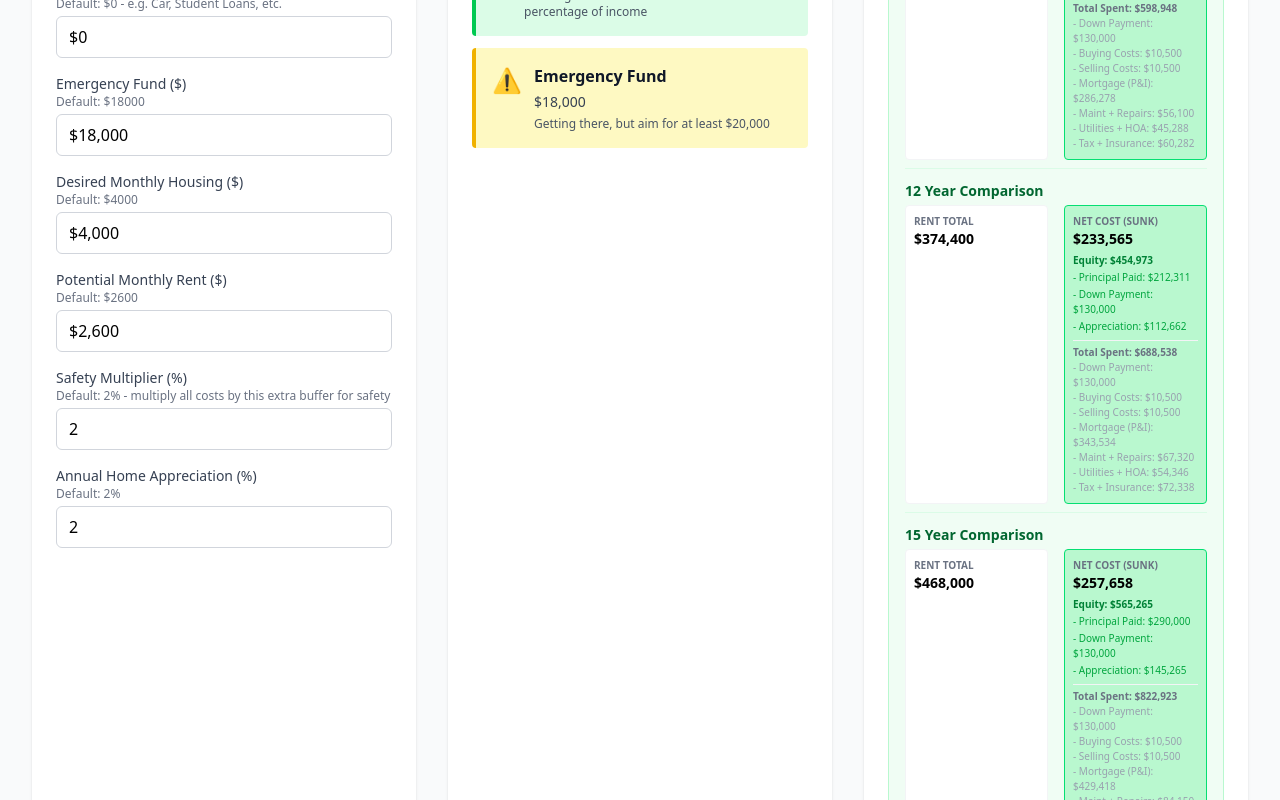
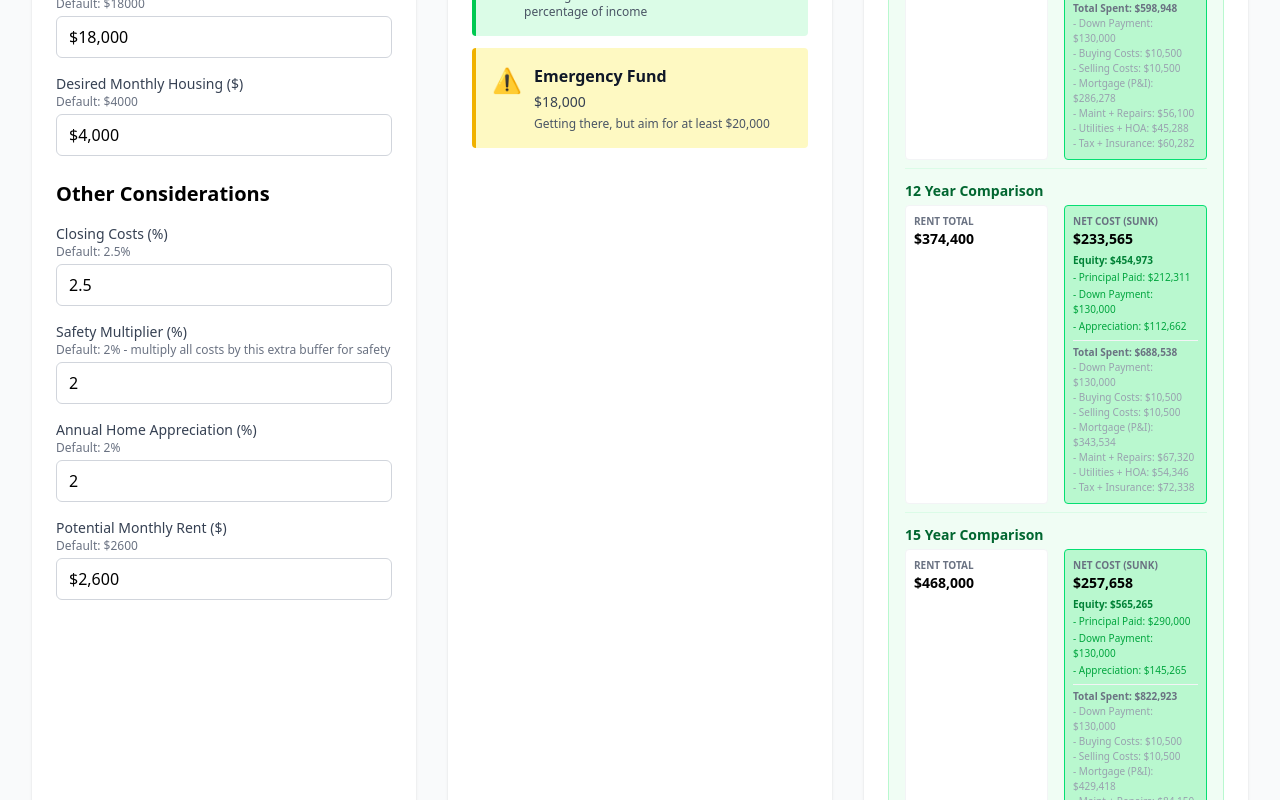
Before and after one commit to emurdock1101/home-buying-calculator, a React (Vite) app: page / in a window 1280 px wide. Shown: the part 1424-2224 px from the top of the page. Built offline with nearby package versions, Linux system fonts and the light colour scheme.

Commit message:
Other Considerations

```diff
--- a/src/App.tsx
+++ b/src/App.tsx
@@ -1,7 +1,12 @@
 import { useState } from "react";
 
 import { calculateMetrics } from "./formulas";
-import { PROPERTY_INPUTS, FINANCE_INPUTS, DEFAULT_VALUES } from "./data";
+import {
+  PROPERTY_INPUTS,
+  FINANCE_INPUTS,
+  OTHER_INPUTS,
+  DEFAULT_VALUES,
+} from "./data";
 import type { InputConfig } from "./types";
 
 interface InputFieldProps {
@@ -141,6 +146,22 @@ export default function App() {
 
             <div className="space-y-4">
               {FINANCE_INPUTS.map((input) => (
+                <InputField
+                  key={input.name}
+                  config={input}
+                  value={inputs[input.name as keyof typeof inputs]}
+                  onChange={handleChange}
+                  formatCurrency={formatCurrencyInput}
+                />
+              ))}
+            </div>
+
+            <h2 className="text-xl font-semibold mt-6 mb-4">
+              Other Considerations
+            </h2>
+
+            <div className="space-y-4">
+              {OTHER_INPUTS.map((input) => (
                 <InputField
                   key={input.name}
                   config={input}
--- a/src/data.ts
+++ b/src/data.ts
@@ -35,13 +35,6 @@ export const PROPERTY_INPUTS: InputConfig[] = [
     sublabel: `Default: $${DEFAULT_VALUES.downPayment}`,
     placeholder: `Default: $${DEFAULT_VALUES.downPayment}`,
     isCurrency: true,
-  },
-  {
-    name: "closingCosts",
-    label: "Closing Costs (%)",
-    sublabel: `Default: ${DEFAULT_VALUES.closingCosts}%`,
-    placeholder: `Default: ${DEFAULT_VALUES.closingCosts}%`,
-    step: "0.1",
   },
   {
     name: "interestRate",
@@ -129,12 +122,15 @@ export const FINANCE_INPUTS: InputConfig[] = [
     placeholder: `Default: $${DEFAULT_VALUES.desiredMonthlyHousing}`,
     isCurrency: true,
   },
+];
+
+export const OTHER_INPUTS: InputConfig[] = [
   {
-    name: "monthlyRent",
-    label: "Potential Monthly Rent ($)",
-    sublabel: `Default: $${DEFAULT_VALUES.monthlyRent}`,
-    placeholder: `Default: $${DEFAULT_VALUES.monthlyRent}`,
-    isCurrency: true,
+    name: "closingCosts",
+    label: "Closing Costs (%)",
+    sublabel: `Default: ${DEFAULT_VALUES.closingCosts}%`,
+    placeholder: `Default: ${DEFAULT_VALUES.closingCosts}%`,
+    step: "0.1",
   },
   {
     name: "safetyMultiplier",
@@ -148,6 +144,13 @@ export const FINANCE_INPUTS: InputConfig[] = [
     sublabel: `Default: ${DEFAULT_VALUES.homeAppreciation}%`,
     placeholder: `Default: ${DEFAULT_VALUES.homeAppreciation}%`,
     step: "0.1",
+  },
+  {
+    name: "monthlyRent",
+    label: "Potential Monthly Rent ($)",
+    sublabel: `Default: $${DEFAULT_VALUES.monthlyRent}`,
+    placeholder: `Default: $${DEFAULT_VALUES.monthlyRent}`,
+    isCurrency: true,
   },
 ];
 
```
